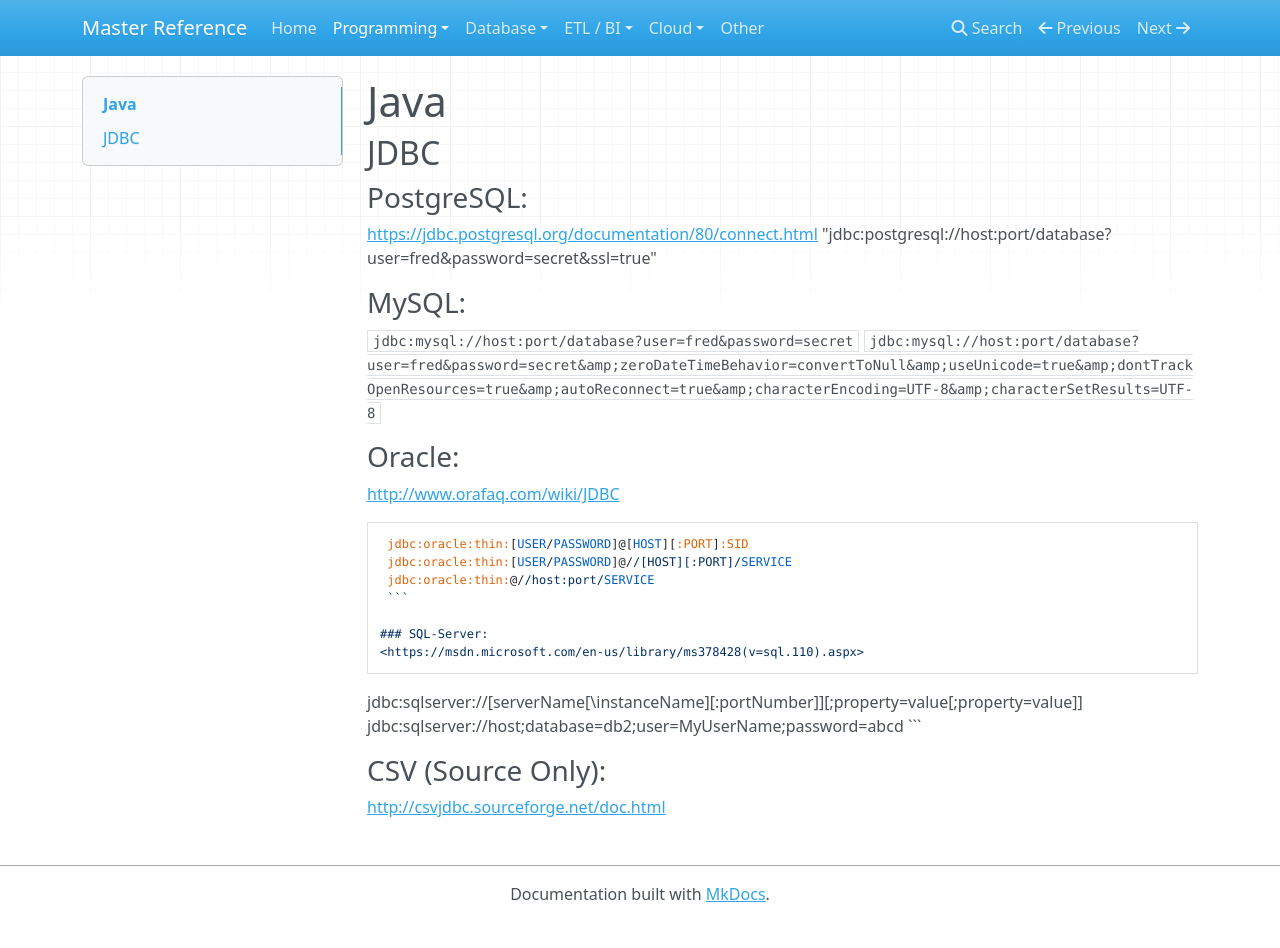
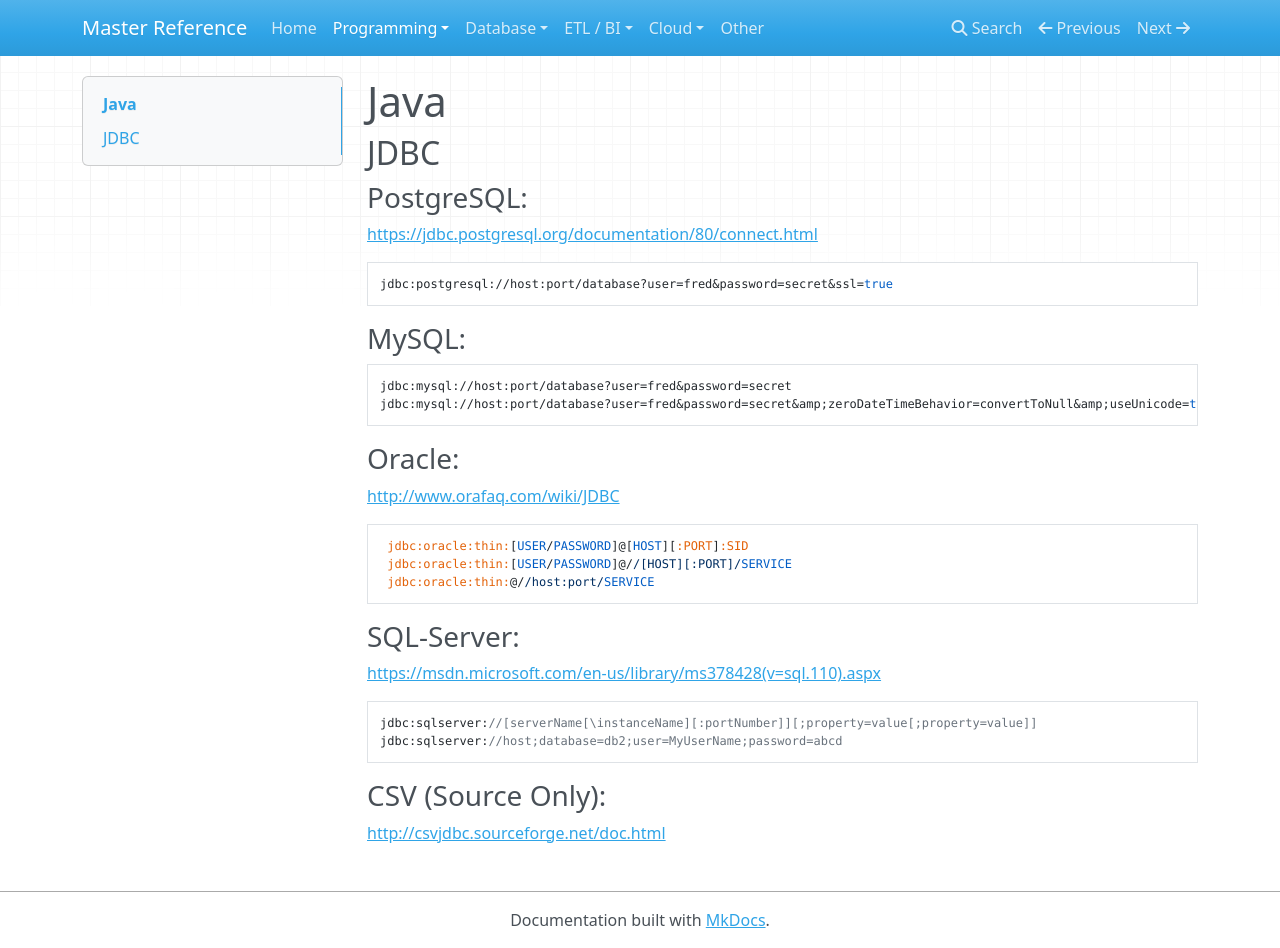
Before and after one commit to flarco/ref-docs, an MkDocs documentation site: the page built from docs/programming/java.md, in a window 1280 px wide and 948 px high. Built offline with MkDocs 1.6.1, drawn with Linux system fonts in a browser that asks for light colours; nearby versions of some CDN libraries; old or Windows-style settings are respelled for this version of MkDocs.

Commit message:
Fix JDBC structure

````diff
--- a/docs/programming/java.md
+++ b/docs/programming/java.md
@@ -4,12 +4,16 @@
 
 ### PostgreSQL:
 <https://jdbc.postgresql.org/documentation/80/connect.html>
-"jdbc:postgresql://host:port/database?user=fred&password=secret&ssl=true"
+```
+jdbc:postgresql://host:port/database?user=fred&password=secret&ssl=true
+```
 
 ### MySQL:
 
-`jdbc:mysql://host:port/database?user=fred&password=secret`
-`jdbc:mysql://host:port/database?user=fred&password=secret&amp;zeroDateTimeBehavior=convertToNull&amp;useUnicode=true&amp;dontTrackOpenResources=true&amp;autoReconnect=true&amp;characterEncoding=UTF-8&amp;characterSetResults=UTF-8`
+```
+jdbc:mysql://host:port/database?user=fred&password=secret
+jdbc:mysql://host:port/database?user=fred&password=secret&amp;zeroDateTimeBehavior=convertToNull&amp;useUnicode=true&amp;dontTrackOpenResources=true&amp;autoReconnect=true&amp;characterEncoding=UTF-8&amp;characterSetResults=UTF-8
+```
 
 ### Oracle:
 <http://www.orafaq.com/wiki/JDBC>
@@ -17,7 +21,7 @@
  jdbc:oracle:thin:[USER/PASSWORD]@[HOST][:PORT]:SID
  jdbc:oracle:thin:[USER/PASSWORD]@//[HOST][:PORT]/SERVICE
  jdbc:oracle:thin:@//host:port/SERVICE
- ```
+```
 
 ### SQL-Server:
 <https://msdn.microsoft.com/en-us/library/ms378428(v=sql.110).aspx>
````
